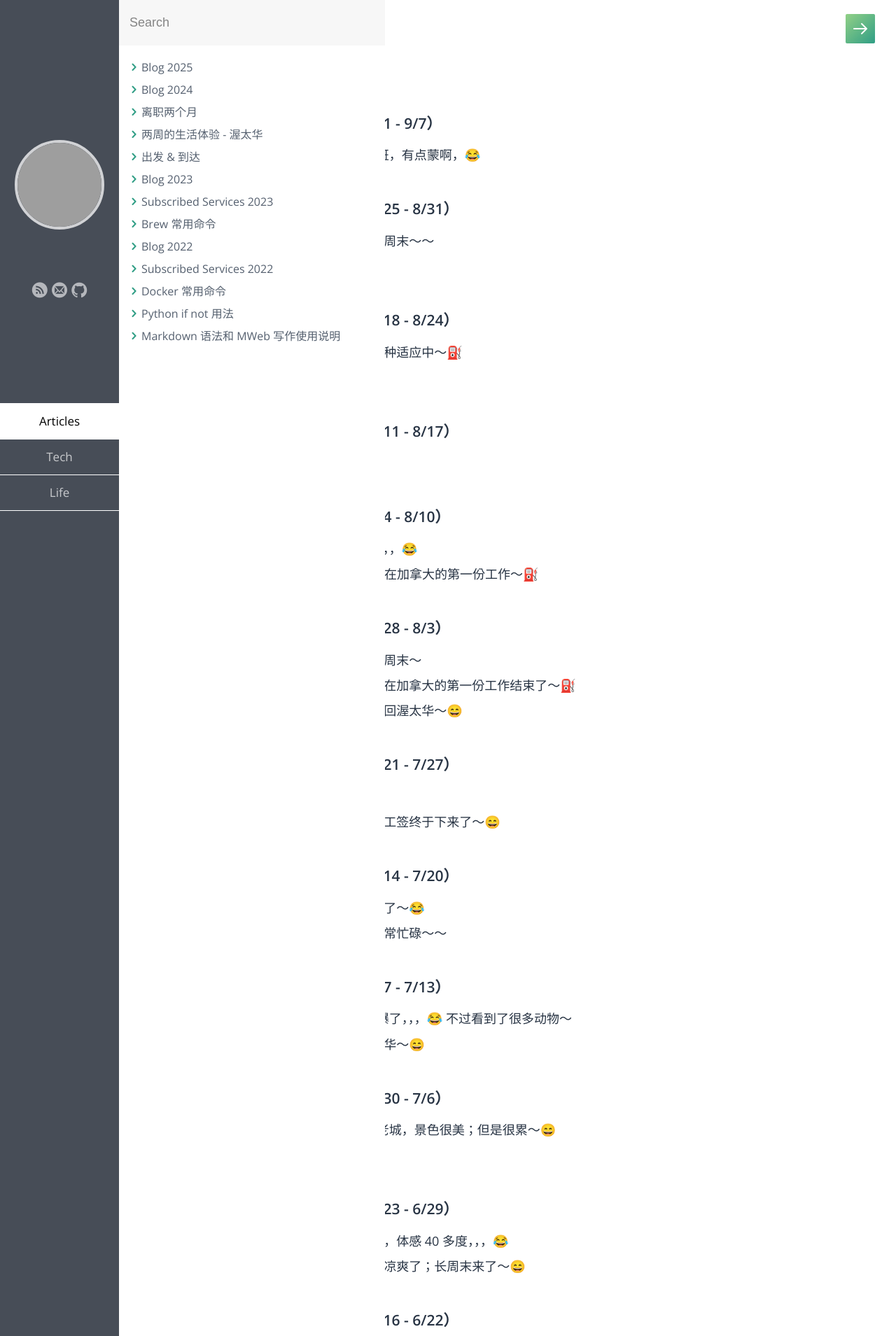
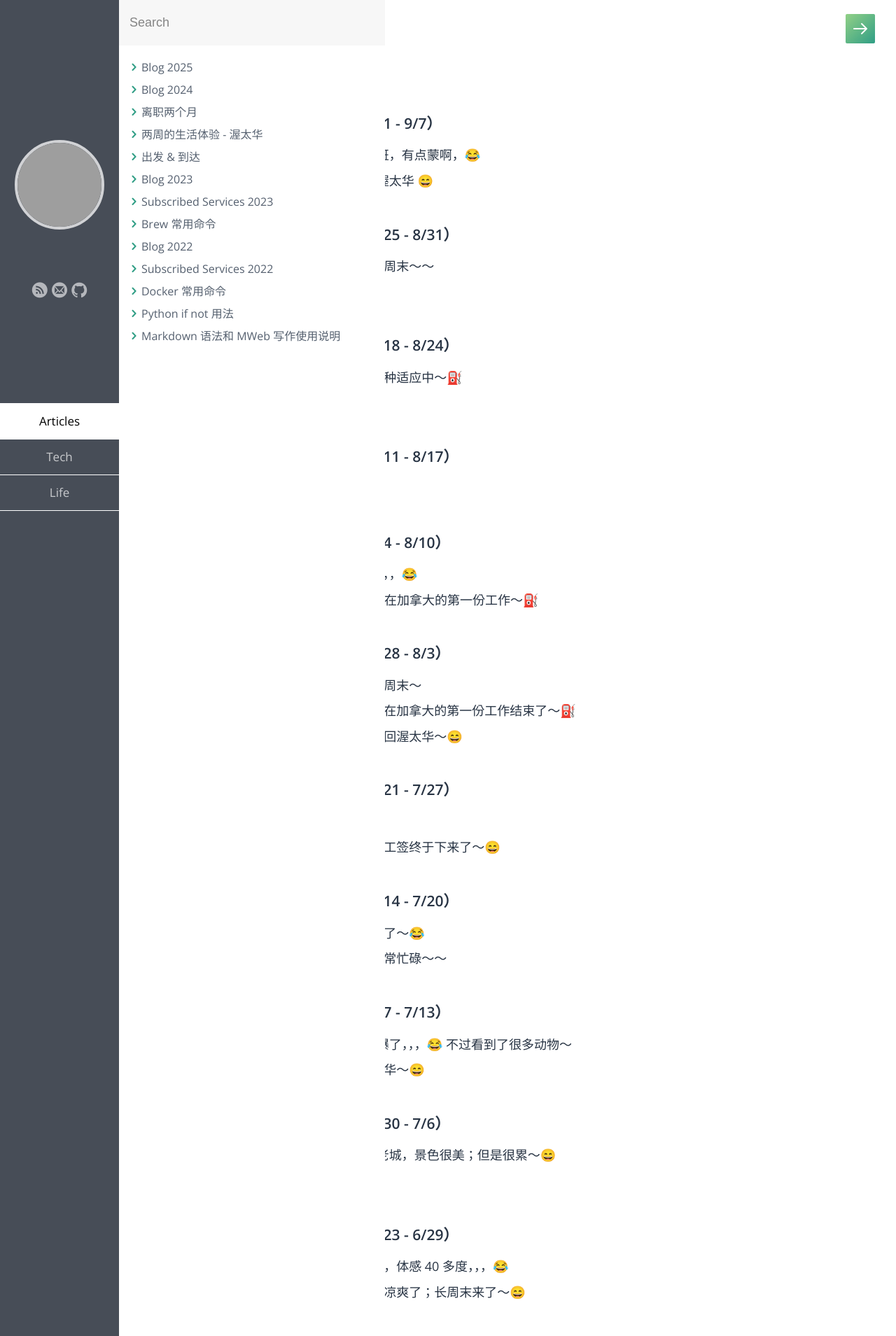
Before and after one commit to samxupeiran/samxupeiran.github.io, a Jekyll site: the page built from _posts/life/2025-01-02-my-blog.md, in a window 1280 px wide. Shown: the top 1909 px of the page at 70% size. Built offline with Jekyll 4.4.1, drawn with Linux system fonts in a browser that asks for light colours; some web fonts are replaced; grey boxes are pictures that could not be loaded.

Commit message:
feat: add weely blog 9/5

```diff
--- a/_posts/life/2025-01-02-my-blog.md
+++ b/_posts/life/2025-01-02-my-blog.md
@@ -8,6 +8,7 @@ tags: Blog
 
 - ### 2025 年 9 月 第 1 周（9/1 - 9/7）
      - 9/3 长周末回来的第二天班，有点蒙啊，😂
+     - 9/5 周五了，今天也是回渥太华 😄
 
 - ### 2025 年 8 月 第 4 周（8/25 - 8/31）
      - 8/25 周一；期待这周的长周末～～
```
